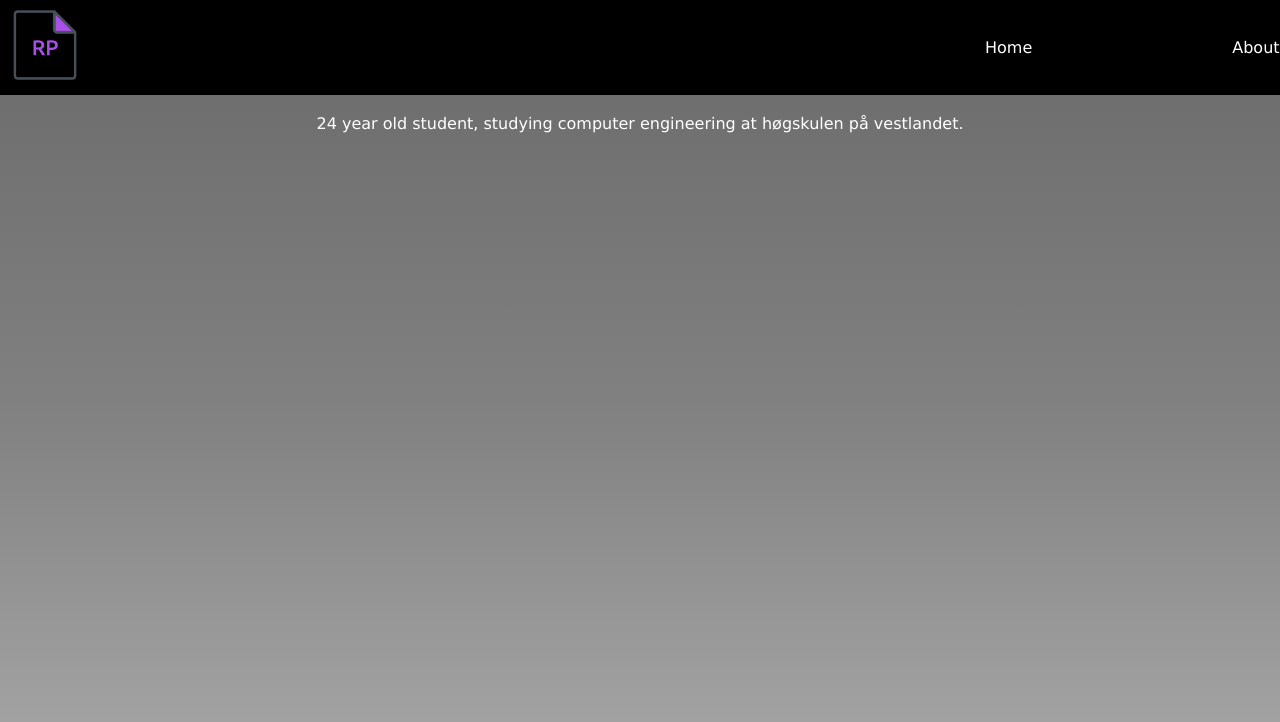
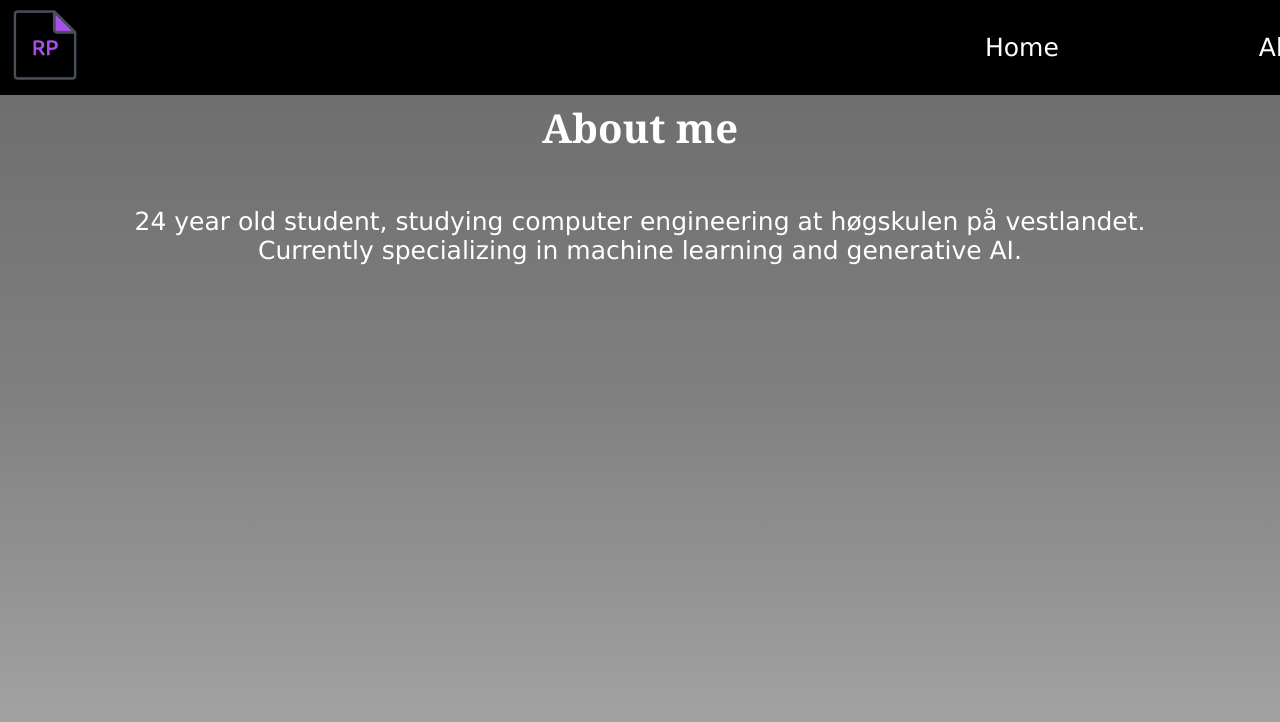
Before and after one commit to Richard-Persson/Portfolio, a React (Vite) app: page /Portfolio/About in a window 1280 px wide. Shown: the top 722 px of the page. Built offline with nearby package versions, Linux system fonts and the light colour scheme.

Commit message:
Updatet about me

```diff
--- a/src/components/pages/About/About.css
+++ b/src/components/pages/About/About.css
@@ -1,11 +1,22 @@
+.aboutBody{
 
+    display: flex;
+    flex-direction: column;
+    height: 1vh;
+    width: 100%;
 
+}
 .title{
 
+font-size: 40px;
     color: white;
+    margin-top: 100px;
 }
 
 .text{
+   font-size: 25px;
+    text-align: center;
     color: white;
+    cursor:auto;
     font-family: 'Lucida Sans', 'Lucida Sans Regular', 'Lucida Grande', 'Lucida Sans Unicode', Geneva, Verdana, sans-serif;
 }
--- a/src/components/pages/About/About.tsx
+++ b/src/components/pages/About/About.tsx
@@ -14,13 +14,15 @@ const date = new Date();
 
 return(<>
 
-
-<Header/>
+<div className="aboutBody">
+    <Header/>
 
 
-<h1 className="title"> About me </h1>
-<p className="text">{år} year old student, studying computer engineering at høgskulen på vestlandet. </p>
+    <h1 className="title"> About me </h1>
 
+    <p className="text">{år} year old student, studying computer engineering at høgskulen på vestlandet.
+         <br/>Currently specializing in machine learning and generative AI. </p>
+</div>
 
 </>)
 
```
